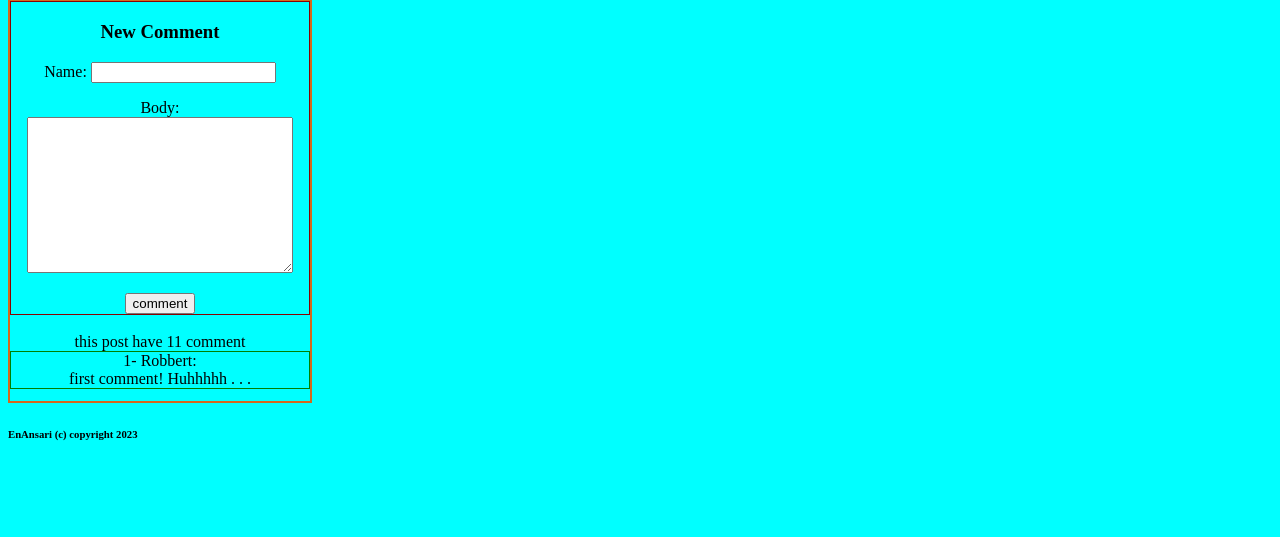
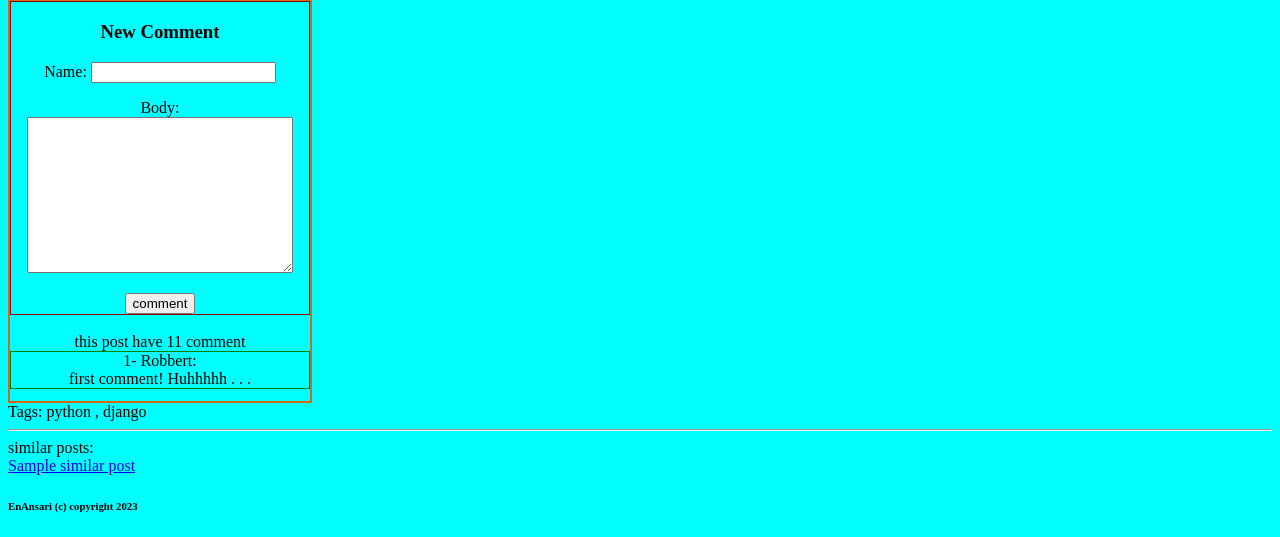
Before and after one commit to EnAnsari/basic-python-learning, a Django app: template Django/just_urls/templates/blog/post/postdetail.html in a window 1280 px wide. Shown: the part 410-947 px from the top of the page. Before the commit the page ends 851 px from the top, so only its background shows below. Run offline with Django 4.2, Linux system fonts and the light colour scheme; data comes from the database, SQL or seed files in the repository; the template is opened without the code that fills it: values that come from a table or form of the project are taken from there, most other values are stand-ins (such as "Sample title", 1, 10 or a date in 2020); parts of the project's set-up code (start-up, migrations or seed data) failed here and were passed over.

Commit message:
similar posts

```diff
--- a/Django/just_urls/blog/views.py
+++ b/Django/just_urls/blog/views.py
@@ -6,6 +6,7 @@ from django.core.paginator import Paginator, PageNotAnInteger, EmptyPage
 from django.views.generic import ListView
 from django.core.mail import send_mail
 from taggit.models import Tag
+from django.db.models import Count
 
 
 def index(request):
@@ -56,11 +57,16 @@ def postdetail(request, slug, pk):
     else:
         comment_form = CommentForm()
 
+    ids = post.tags.values_list('id', flat=True)
+    similar_posts = Post.published.filter(tags__in=ids).exclude(id=post.id)
+    similar_posts = similar_posts.annotate(s_count=Count('tags')).order_by('-s_count', '-publish')[:2]
+
     packet = {
         'post': post,
         'cm': comments,
         'ncm': new_comment,
         'cm_form': comment_form,
+        'similar_posts': similar_posts,
     }
     return render(request, 'blog/post/postdetail.html', packet)
 
--- a/Django/just_urls/templates/blog/post/postdetail.html
+++ b/Django/just_urls/templates/blog/post/postdetail.html
@@ -54,4 +54,20 @@
             {% endfor %}
         {% endwith %}
     </div>
+    <div>
+        Tags:
+        {% for tag in post.tags.all %}
+            {{ tag.name }}
+            {% if not forloop.last %}, {% endif %}
+        {% endfor %}
+    </div>
+    <hr>
+    <div>
+        similar posts:
+        <br>
+        {% for sm in similar_posts %}
+            <a href="{% url 'blog:post_detail' sm.slug sm.id %}">{{ sm.title }}</a>
+            <br>
+        {% endfor %}
+    </div>
 {% endblock %}
```
